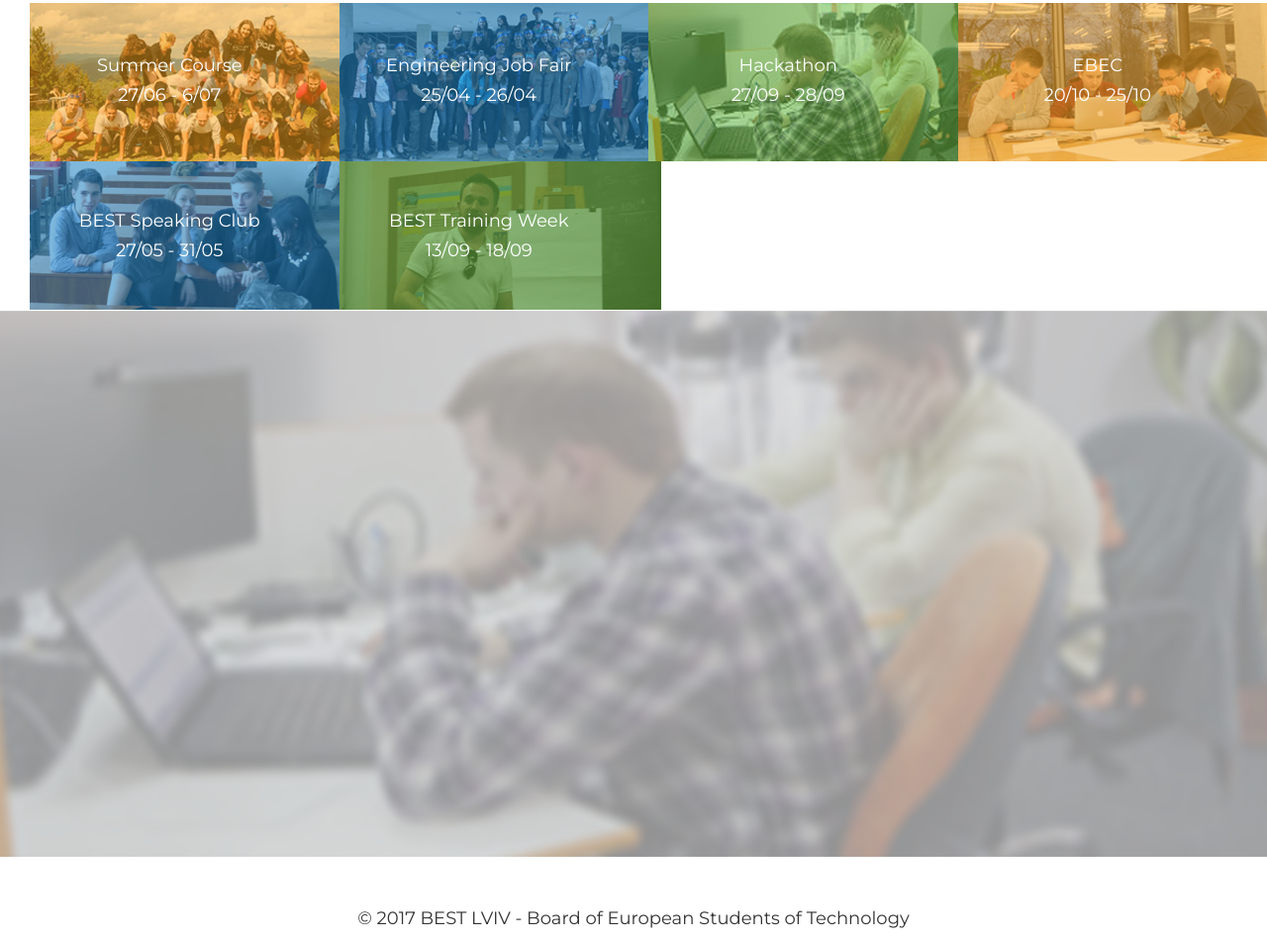
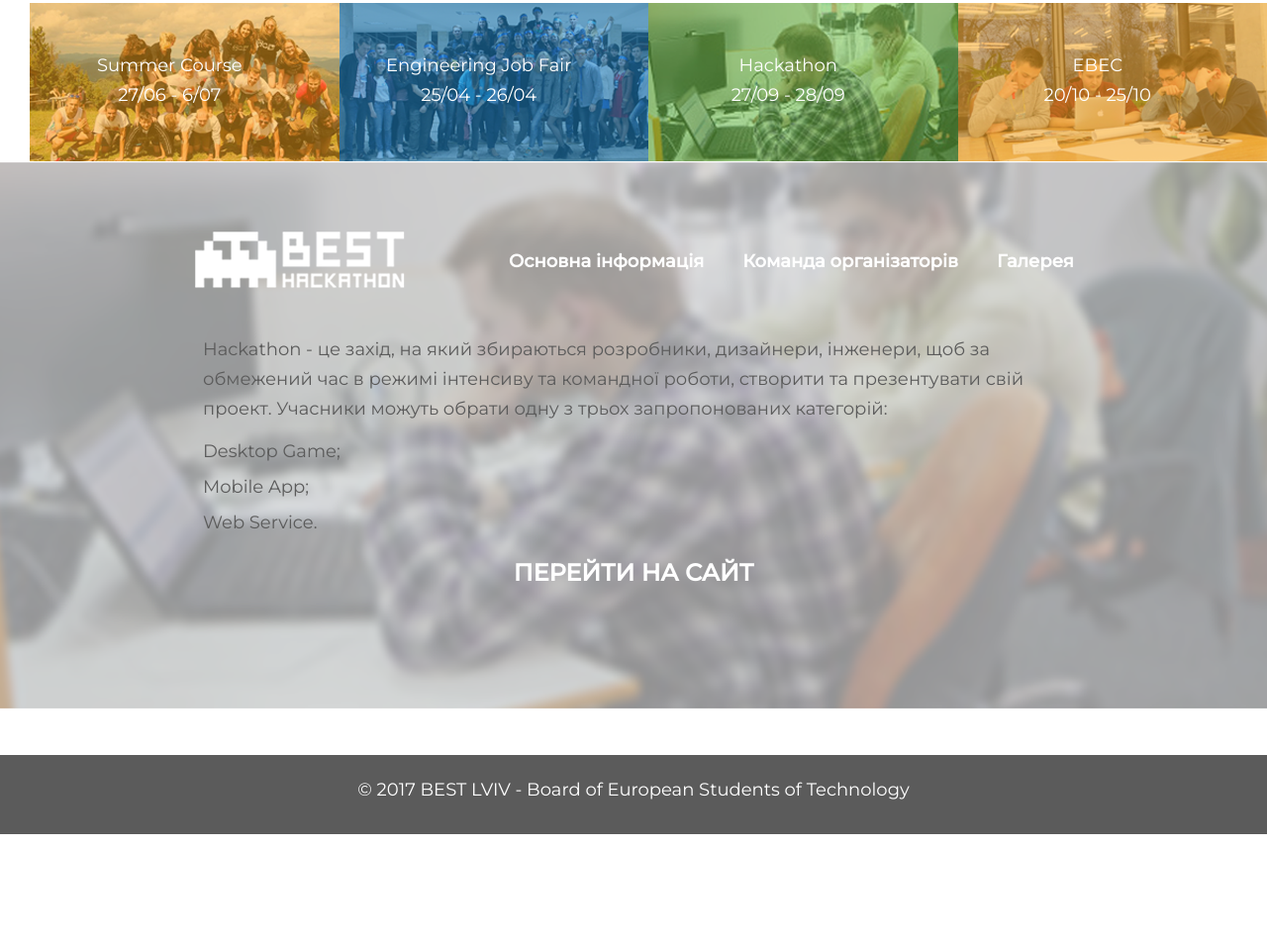
Before and after one commit to Twixs/BEST-main-page, a plain HTML site: page Верстка/index.html in a window 1280 px wide. Shown: the part 487-1440 px from the top of the page at 99% size. After the commit the page ends 1330 px from the top, so only its background shows below. Drawn offline with Linux system fonts and the light colour scheme; grey boxes are pictures that could not be loaded.

Commit message:
interactivity

```diff
--- a/Верстка/css/style.css
+++ b/Верстка/css/style.css
@@ -57,6 +57,7 @@ li {
 	font-family: "Montserrat", sans-serif;
 	color: #5b5b5b;
 }
+
 a:hover, a:focus {
 	text-decoration: none;
 	list-style-type: none;
@@ -79,10 +80,11 @@ nav{
 .media {
 	margin-top: 100%;
 	bottom: 0;
+	margin-right: 150px;
 }
 
 .timeline {
-	display: inline-block;
+	display: flex;
 	position: relative;
 }
 
@@ -96,7 +98,38 @@ nav{
     z-index: 40;
 }
 
-.project{
+.project {
 	background: url(../img/background.png) no-repeat top center;
 	height: 600px;
 }
+
+.content_pr {
+	padding: 30px;
+	margin: 20px 80px 20px 80px;
+}
+
+.proj_menu {
+	text-align: center;
+	display: inline-block;
+	margin-right: 35px;
+}
+
+.main_info {
+	margin: 20px 80px 20px 80px;
+	color: #5b5b5b;
+}
+
+.nav-link-proj {
+	font-family: "Montserrat", sans-serif;
+	font-weight: bold;
+	color: #ffffff;
+}
+
+.footer {
+	background-color: #5b5b5b;
+	color: #ffffff;
+	text-align: center;
+	padding: 20px 30px 20px 30px;
+	display: flex;
+	position: relative;
+}
--- a/Верстка/index.html
+++ b/Верстка/index.html
@@ -13,11 +13,11 @@
 <!--HEADER-->
 <header>
 <div class="container">
-<h1 class="logo center col-md-12"> <img alt="BEST" src="img/logo.png"/></h1>
+<h1 class="logo center col-md-12 col-sm-12"> <img alt="BEST" src="img/logo.png"/></h1>
 </div>
-  <div class="navbar-nav nav-light col-md-9 col-md-offset-1">
+  <div class="navbar-nav nav-light col-md-9 col-sm-9 col-md-offset-1">
     <ul class="navbar-nav">
-    <li class="nav-item col-md-4">
+    <li class="nav-item col-md-4 col-sm-4">
     <a class="nav-link-main" href="#">Про нас</a>
     <ul>
       <li>
@@ -31,7 +31,7 @@
       </li>
     </ul>
     </li>
-    <li class="nav-item col-md-4">
+    <li class="nav-item col-md-4 col-sm-4">
     <a class="nav-link-main" href="#">Проекти</a>
     <ul>
       <li>
@@ -51,7 +51,7 @@
       </li>
     </ul>
     </li>
-    <li class="nav-item col-md-4">
+    <li class="nav-item col-md-4 col-sm-4">
     <a class="nav-link-main" href="#">Партнери</a>
     <ul>
       <li>
@@ -66,7 +66,7 @@
     </ul>
     </li>
     </ul>
-    <div class="container media col-md-12">
+    <div class="container media col-md-12 col-sm-12">
   <a class="media" href="https://www.facebook.com/BEST.Lviv/">FACEBOOK</a>
   <a class="media" href="https://www.instagram.com/best_lviv/">INSTAGRAM</a>
 </div>
@@ -75,28 +75,28 @@
 
 <!-- PROJECTS -->
 <section>
-<div class="timeline col-md-12">
-  <div class="col-md-3">
+<div class="timeline col-md-12 col-sm-12">
+  <div class="col-md-3 col-sm-3">
     <p class="title">Summer Course<br>27/06 - 6/07</p>
       <span> <img alt="Summer Course" src="img/sc.png"> </span>
     </div>
 
-<div class="col-md-3">
+<div class="col-md-3 col-sm-3">
     <p class="title">Engineering Job Fair<br>25/04 - 26/04</p>
   <span> <img alt="EJF" src="img/ejf.png"> </span>
   </div>
 
-<div class="col-md-3">
+<div class="col-md-3 col-sm-3">
     <p class="title">Hackathon<br>27/09 - 28/09</p>
   <span> <img alt="Hackathon" src="img/hack.png"> </span>
   </div>
 
-  <div class="col-md-3">
+  <div class="col-md-3 col-sm-3">
     <p class="title">EBEC<br>20/10 - 25/10</p>
   <span> <img alt="ebec" src="img/ebec.png"> </span>
   </div>
 
-  <div class="col-md-3">
+  <!--<div class="col-md-3">
     <p class="title">BEST Speaking Club<br>27/05 - 31/05</p>
   <span> <img alt="BEST Speaking Club" src="img/bsc.png"> </span>
   </div>
@@ -104,22 +104,56 @@
   <div class="col-md-3">
     <p class="title">BEST Training Week<br>13/09 - 18/09</p>
   <span> <img alt="BEST Training Week" src="img/btw.png"> </span>
-  </div>
+  </div>-->
   </div>
 </section>
 
 <!--MAIN-->
 <section>
-  <div class="col-md-12 project">
+  <div class="col-md-12 col-sm-12 project">
+  <div class="content_pr">
+    <ul>
+      <li class="proj_menu">
+        <img src="img/h.png">
+      </li>
+      <li class="proj_menu">
+        <a class="nav-link-proj" href="#">Основна інформація</a>
+      </li>
+      <li class="proj_menu">
+        <a class="nav-link-proj" href="#">Команда організаторів</a>
+      </li>
+      <li class="proj_menu">
+        <a class="nav-link-proj" href="#">Галерея</a>
+      </li>
+    </ul>
+    <div class="main_info">
+      <p>
+        Hackathon - це захід, на який збираються розробники, дизайнери, інженери, щоб за обмежений час в режимі інтенсиву та командної роботи, створити та презентувати свій проект.
+        Учасники можуть обрати одну з трьох запропонованих категорій:
+        <ul>
+        <li>
+        Desktop Game;
+        </li>
+        <li>
+        Mobile App;
+        </li>
+        <li>
+        Web Service.
+        </li>
+        </ul>
+      </p>
+      <h3 class="center"><a class="nav-link-proj" href="http://hack.best-lviv.org.ua/"> ПЕРЕЙТИ НА САЙТ </a></h3>
+    </div>
+  </div>
   </div>
 </section>
 
 <!--FOOTER-->
-<footer>
-  <div class="container-fluid center">
+<section class="footer">
+  <div class="col-md-12 col-sm-12">
    <p> © 2017 BEST LVIV - Board of European Students of Technology </p>
   </div>
-</footer>
+</section>
 
 </body>
 </html>
```
Also changed, not shown: Верстка/img/h.png (added).
